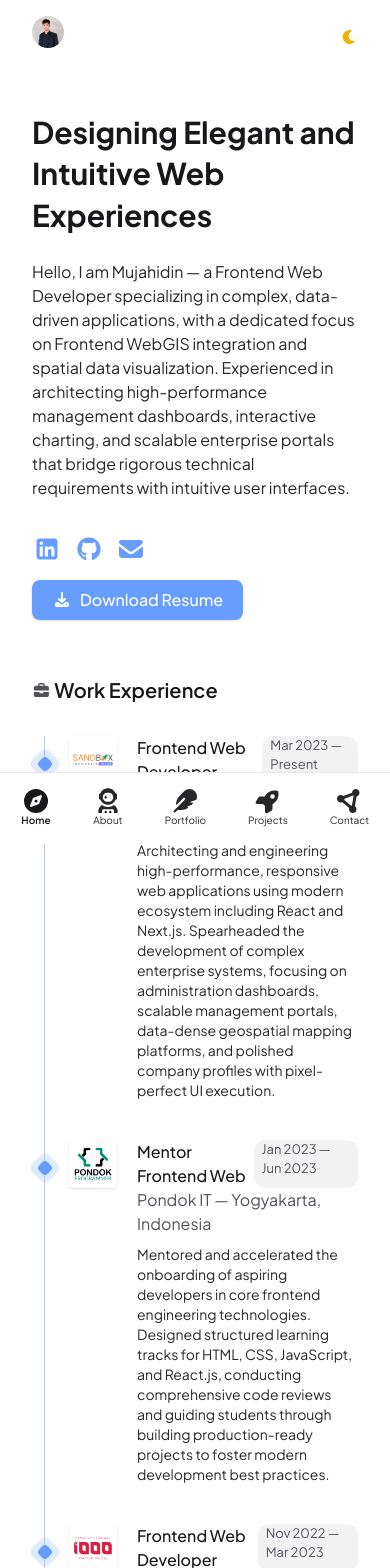
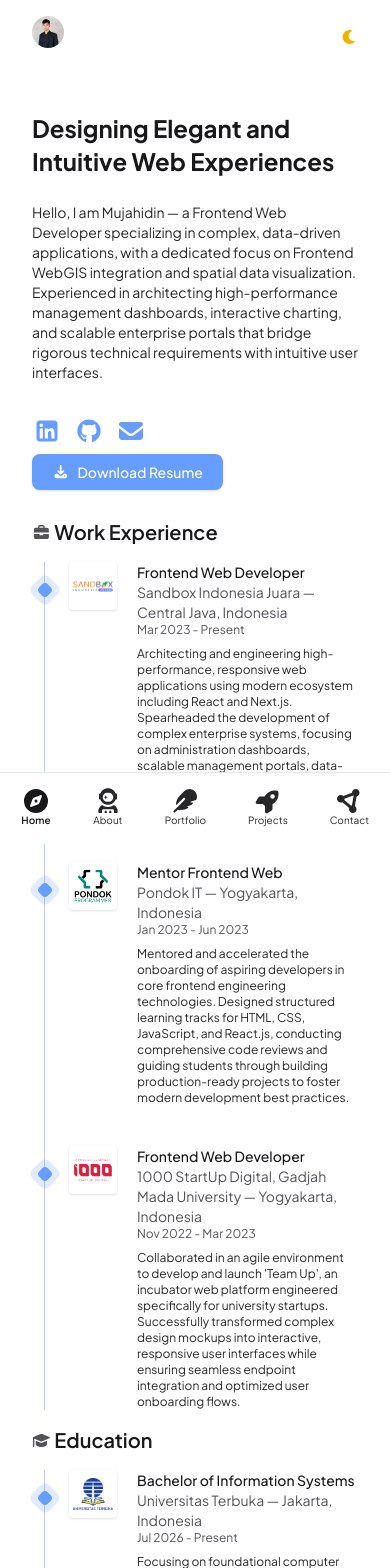
Before and after one commit to mujahidinnn/vue-portfolio, a Vue app: page / in a window 390 px wide. Shown: the top 1568 px of the page. Built offline with nearby package versions, Linux system fonts and the light colour scheme.

Commit message:
fix: adjust sizing

```diff
--- a/src/components/Card.vue
+++ b/src/components/Card.vue
@@ -35,11 +35,13 @@
 
       <div class="flex-1 flex flex-col">
         <h3
-          class="text-base md:text-xl font-semibold text-gray-900 dark:text-gray-100 leading-snug pr-3"
+          class="text-sm sm:text-base font-semibold text-gray-900 dark:text-gray-100 leading-snug pr-3"
         >
           {{ title }}
         </h3>
-        <p class="text-sm text-gray-600 dark:text-gray-400 mt-1 line-clamp-2">
+        <p
+          class="text-xs sm:text-sm text-gray-600 dark:text-gray-400 mt-1 line-clamp-2"
+        >
           {{ description }}
         </p>
       </div>
@@ -61,13 +63,13 @@
       >
         <button
           @click="closeModal"
-          class="absolute top-4 right-4 z-10 bg-white/80 dark:bg-black/50 w-8 h-8 rounded-full flex items-center justify-center text-gray-600 dark:text-gray-300 hover:scale-110 transition"
+          class="absolute top-4 right-4 z-10 bg-white/80 dark:bg-black/50 w-5 sm:w-8 h-5 sm:h-8 rounded-full flex items-center justify-center text-gray-600 dark:text-gray-300 cursor-pointer"
         >
           <FontAwesomeIcon :icon="['fas', 'xmark']" />
         </button>
 
         <div
-          class="w-full h-64 sm:h-80 bg-gray-50 dark:bg-gray-800 relative group/slider border-b border-gray-200 dark:border-gray-700"
+          class="w-full h-39 sm:h-80 bg-gray-50 dark:bg-gray-800 relative group/slider border-b border-gray-200 dark:border-gray-700"
         >
           <div class="w-full h-full flex items-center justify-center relative">
             <div
@@ -119,13 +121,17 @@
           </template>
         </div>
 
-        <div class="p-6 overflow-y-auto space-y-6 custom-scrollbar">
+        <div
+          class="p-4 sm:p-6 overflow-y-auto space-y-4 sm:space-y-6 custom-scrollbar"
+        >
           <div>
-            <h2 class="text-2xl font-bold text-gray-900 dark:text-gray-100">
+            <h2
+              class="text-base sm:text-xl font-bold text-gray-900 dark:text-gray-100"
+            >
               {{ title }}
             </h2>
             <p
-              class="text-sm sm:text-base text-gray-700 dark:text-gray-300 leading-relaxed mt-2"
+              class="text-xs sm:text-sm text-gray-700 dark:text-gray-300 leading-relaxed mt-2"
             >
               {{ description }}
             </p>
@@ -133,7 +139,7 @@
 
           <div v-if="tech && tech.length">
             <h3
-              class="text-xs font-bold text-primary dark:text-primary-dark uppercase tracking-widest mb-3"
+              class="text-[10px] sm:text-xs font-bold text-primary dark:text-primary-dark uppercase tracking-widest mb-3"
             >
               Tech Stack
             </h3>
@@ -141,7 +147,7 @@
               <span
                 v-for="item in tech"
                 :key="item"
-                class="px-3 py-1 text-xs rounded-full bg-primary/10 text-primary dark:bg-primary-dark/20 dark:text-primary-dark font-medium border border-primary/10"
+                class="px-1.5 sm:px-3 py-[2px] sm:py-1 text-[10px] sm:text-xs rounded-full bg-primary/10 text-primary dark:bg-primary-dark/20 dark:text-primary-dark font-medium border border-primary/10"
               >
                 {{ item }}
               </span>
@@ -150,7 +156,7 @@
 
           <div v-if="links && links.length">
             <h3
-              class="text-xs font-bold text-primary dark:text-primary-dark uppercase tracking-widest mb-3"
+              class="text-[10px] sm:text-xs font-bold text-primary dark:text-primary-dark uppercase tracking-widest mb-3"
             >
               Project Links
             </h3>
@@ -160,11 +166,13 @@
                 :key="i"
                 :href="item.link"
                 target="_blank"
-                class="flex items-center gap-2 text-sm text-primary dark:text-primary-dark hover:underline group"
+                class="flex items-center gap-2 text-xs sm:text-sm text-primary dark:text-primary-dark hover:underline group"
               >
-                <FontAwesomeIcon :icon="['fas', 'link']" class="text-xs" />
+                <FontAwesomeIcon :icon="['fas', 'link']" />
                 <span>{{ cleanLink(item.link) }}</span>
-                <span v-if="item.desc" class="text-gray-400 text-xs italic"
+                <span
+                  v-if="item.desc"
+                  class="text-gray-400 text-[10px] sm:text-xs italic"
                   >- {{ item.desc }}</span
                 >
               </a>
@@ -173,12 +181,12 @@
 
           <div v-if="story">
             <h3
-              class="text-xs font-bold text-primary dark:text-primary-dark uppercase tracking-widest mb-3"
+              class="text-[10px] sm:text-xs font-bold text-primary dark:text-primary-dark uppercase tracking-widest mb-3"
             >
               The Story
             </h3>
             <p
-              class="text-sm text-gray-700 dark:text-gray-300 leading-relaxed italic border-l-4 border-primary-dark/20 pl-4"
+              class="text-xs sm:text-sm text-gray-700 dark:text-gray-300 leading-relaxed border-l-4 border-primary-dark/20 pl-4"
             >
               {{ story }}
             </p>
--- a/src/components/Footer.vue
+++ b/src/components/Footer.vue
@@ -16,11 +16,11 @@
 
       <!-- Quick Links -->
       <div>
-        <h3 class="text-sm font-bold uppercase tracking-wide mb-3">
+        <h3 class="text-xs sm:text-sm font-bold uppercase tracking-wide mb-3">
           Quick Links
         </h3>
 
-        <ul class="space-y-2 text-sm">
+        <ul class="space-y-2 text-xs sm:text-sm">
           <li>
             <a
               href="#home"
@@ -97,8 +97,10 @@
 
       <!-- Social -->
       <div>
-        <h3 class="text-sm font-bold uppercase tracking-wide mb-3">Connect</h3>
-        <div class="flex flex-col gap-3">
+        <h3 class="text-xs sm:text-sm font-bold uppercase tracking-wide mb-3">
+          Connect
+        </h3>
+        <div class="text-xs sm:text-sm flex flex-col gap-3">
           <a
             href="https://www.linkedin.com/in/mujahidin18"
             target="_blank"
@@ -107,7 +109,7 @@
             aria-label="Visit my LinkedIn profile"
           >
             <FontAwesomeIcon :icon="['fab', 'linkedin']" />
-            <p class="text-sm">LinkedIn</p>
+            <p>LinkedIn</p>
           </a>
           <a
             href="https://github.com/mujahidinnn"
@@ -117,7 +119,7 @@
             aria-label="Visit my GitHub profile"
           >
             <FontAwesomeIcon :icon="['fab', 'github']" />
-            <p class="text-sm">Github</p>
+            <p>Github</p>
           </a>
           <a
             href="mailto:mujahidin28394@gmail.com"
@@ -125,7 +127,7 @@
             aria-label="Send me an email"
           >
             <FontAwesomeIcon :icon="['fas', 'envelope']" />
-            <p class="text-sm">Gmail</p>
+            <p>Gmail</p>
           </a>
         </div>
       </div>
--- a/src/components/TimeLine.vue
+++ b/src/components/TimeLine.vue
@@ -25,18 +25,29 @@
 
         <div>
           <div class="flex justify-between">
-            <h4 class="text-primary dark:text-primary-dark font-medium">
+            <h4
+              class="text-primary dark:text-primary-dark font-medium text-sm sm:text-base"
+            >
               {{ item.name }}
             </h4>
             <span
-              class="text-secondary-2 dark:text-secondary-dark-2 text-[13px] bg-secondary-dark/30 dark:bg-secondary/40 rounded-xl px-2"
+              class="hidden sm:block text-secondary-2 dark:text-secondary-dark-2 text-[11px] sm:text-[13px] bg-secondary-dark/30 dark:bg-secondary/40 rounded-xl px-2 pt-[2px]"
               >{{ item.period }}</span
             >
           </div>
-          <p class="text-secondary-2 dark:text-secondary-dark-2">
+          <p
+            class="text-secondary-2 dark:text-secondary-dark-2 text-sm sm:text-base"
+          >
             {{ item.subname }}
           </p>
-          <p class="text-secondary dark:text-secondary-dark text-sm mt-2">
+          <span
+            class="block sm:hidden text-secondary-2 dark:text-secondary-dark-2 text-xs"
+            >{{ item.period }}</span
+          >
+
+          <p
+            class="text-secondary dark:text-secondary-dark text-xs sm:text-sm mt-2"
+          >
             {{ item.description }}
           </p>
         </div>
--- a/src/data/educations.json
+++ b/src/data/educations.json
@@ -3,24 +3,24 @@
     "image": "/education/UT.png",
     "alt": "Universitas Terbuka",
     "name": "Bachelor of Information Systems",
-    "institution": "Universitas Terbuka — Jakarta, Indonesia",
-    "period": "Jul 2026 — Present",
+    "subname": "Universitas Terbuka — Jakarta, Indonesia",
+    "period": "Jul 2026 - Present",
     "description": "Focusing on foundational computer science, software engineering principles, and data architecture while balancing academic theory with advanced development practices. Cultivated exceptional self-driven learning capabilities and structured time-management disciplines to effectively bridge rigorous academic methodologies with scalable, real-world software engineering solutions."
   },
   {
     "image": "/education/PIT.png",
     "alt": "Pondok IT",
     "name": "Web Engineering Program",
-    "institution": "Pondok IT — Yogyakarta, Indonesia",
-    "period": "Nov 2022 — Dec 2024",
+    "subname": "Pondok IT — Yogyakarta, Indonesia",
+    "period": "Nov 2022 - Dec 2024",
     "description": "Completed an intensive web engineering program combined with professional character building and personal development tracks. Actively engaged in high-pressure modern development simulations to foster leadership, accountability, and strong communication skills within collaborative software engineering teams, ensuring absolute readiness for standard industry workflows."
   },
   {
     "image": "/education/PIN.png",
     "alt": "PPTQ Imam An Nawawi",
     "name": "Islamic Studies",
-    "institution": "PPTQ Imam An Nawawi — Tegal, Indonesia",
-    "period": "Jul 2017 — Jun 2021",
+    "subname": "PPTQ Imam An Nawawi — Tegal, Indonesia",
+    "period": "Jul 2017 - Jun 2021",
     "description": "Completed high school equivalent education that balanced a rigorous national academic curriculum with intensive Islamic boarding school disciplines. Cultivated strong analytical thinking, structured time-management habits, and exceptional resilience through a highly disciplined community environment, while developing robust critical thinking and collaborative problem-solving skills."
   }
 ]
--- a/src/data/work-experiences.json
+++ b/src/data/work-experiences.json
@@ -4,7 +4,7 @@
     "alt": "Sandbox Indonesia Juara",
     "name": "Frontend Web Developer",
     "subname": "Sandbox Indonesia Juara — Central Java, Indonesia",
-    "period": "Mar 2023 — Present",
+    "period": "Mar 2023 - Present",
     "description": "Architecting and engineering high-performance, responsive web applications using modern ecosystem including React and Next.js. Spearheaded the development of complex enterprise systems, focusing on administration dashboards, scalable management portals, data-dense geospatial mapping platforms, and polished company profiles with pixel-perfect UI execution."
   },
   {
@@ -12,7 +12,7 @@
     "alt": "Pondok Programmer",
     "name": "Mentor Frontend Web",
     "subname": "Pondok IT — Yogyakarta, Indonesia",
-    "period": "Jan 2023 — Jun 2023",
+    "period": "Jan 2023 - Jun 2023",
     "description": "Mentored and accelerated the onboarding of aspiring developers in core frontend engineering technologies. Designed structured learning tracks for HTML, CSS, JavaScript, and React.js, conducting comprehensive code reviews and guiding students through building production-ready projects to foster modern development best practices."
   },
   {
@@ -20,7 +20,7 @@
     "alt": "1000 StartUp Digital",
     "name": "Frontend Web Developer",
     "subname": "1000 StartUp Digital, Gadjah Mada University — Yogyakarta, Indonesia",
-    "period": "Nov 2022 — Mar 2023",
+    "period": "Nov 2022 - Mar 2023",
     "description": "Collaborated in an agile environment to develop and launch 'Team Up', an incubator web platform engineered specifically for university startups. Successfully transformed complex design mockups into interactive, responsive user interfaces while ensuring seamless endpoint integration and optimized user onboarding flows."
   }
 ]
--- a/src/pages/About.vue
+++ b/src/pages/About.vue
@@ -16,7 +16,7 @@
       </h2>
 
       <p
-        class="text-secondary dark:text-secondary-dark text-sm sm:text-base leading-relaxed mb-3"
+        class="text-secondary dark:text-secondary-dark text-xs sm:text-base leading-relaxed mb-3"
       >
         I’m a front-end developer with over 3 years of experience building
         clean, responsive, and user-focused web applications. I combine
@@ -25,7 +25,7 @@
       </p>
 
       <p
-        class="text-secondary dark:text-secondary-dark text-sm sm:text-base leading-relaxed mb-3"
+        class="text-secondary dark:text-secondary-dark text-xs sm:text-base leading-relaxed mb-3"
       >
         Beyond coding, I enjoy coffee — especially when it’s mixed with palm
         sugar, my absolute favorite. I’m also a fan of mie ayam, and I really
@@ -36,7 +36,7 @@
       </p>
 
       <p
-        class="text-secondary dark:text-secondary-dark text-sm sm:text-base leading-relaxed mb-3"
+        class="text-secondary dark:text-secondary-dark text-xs sm:text-base leading-relaxed mb-3"
       >
         I love traveling — not only the destinations, but the journey itself.
         Every trip is filled with small, unforgettable moments that turn into
@@ -46,7 +46,7 @@
       </p>
 
       <p
-        class="text-secondary dark:text-secondary-dark text-sm sm:text-base leading-relaxed mb-3"
+        class="text-secondary dark:text-secondary-dark text-xs sm:text-base leading-relaxed mb-3"
       >
         Fashion is another part of my life I deeply enjoy. I love exploring
         different outfits, mix and match styles, and experimenting with themes.
@@ -55,7 +55,7 @@
       </p>
 
       <p
-        class="text-secondary dark:text-secondary-dark text-sm sm:text-base leading-relaxed"
+        class="text-secondary dark:text-secondary-dark text-xs sm:text-base leading-relaxed"
       >
         At the core, I’m someone who finds beauty in simplicity. Whether it’s a
         cup of coffee, a walk at sunset, or a moment of laughter with friends, I
@@ -75,7 +75,9 @@
       ref="usesSection"
       class="my-10 py-6 text-secondary dark:text-secondary-dark border-t border-gray-200 dark:border-gray-700"
     >
-      <p class="text-lg font-semibold mb-2 text-primary dark:text-primary-dark">
+      <p
+        class="text-base sm:text-lg font-semibold mb-2 text-primary dark:text-primary-dark"
+      >
         <FontAwesomeIcon
           :icon="['fas', 'laptop-code']"
           size="xs"
@@ -83,12 +85,14 @@
         />
         Uses & Tools
       </p>
-      <p class="text-sm sm:text-base mb-2">
+      <p class="text-xs sm:text-base mb-2">
         From client projects to personal experiments, I rely on a set of
         technologies and tools that help me work faster, stay organized, and
         keep the creative flow alive.
       </p>
-      <p class="mb-6">Here are the main stacks I often use in development:</p>
+      <p class="mb-6 text-xs sm:text-base">
+        Here are the main stacks I often use in development:
+      </p>
 
       <div class="grid grid-cols-4 sm:grid-cols-3 md:grid-cols-4 gap-6">
         <div
--- a/src/pages/Contact.vue
+++ b/src/pages/Contact.vue
@@ -2,7 +2,7 @@
   <section id="contact" class="py-20 max-w-2xl mx-auto text-center px-4">
     <!-- Title -->
     <h2
-      class="text-2xl sm:text-4xl font-bold text-primary dark:text-primary-dark mb-4"
+      class="text-xl sm:text-3xl font-bold text-primary dark:text-primary-dark mb-4"
     >
       Let’s Connect 🤝
     </h2>
@@ -17,7 +17,7 @@
 
     <!-- Social Links -->
     <div
-      class="flex justify-center gap-6 flex-wrap text-primary dark:text-primary-dark text-lg mb-8"
+      class="flex justify-center gap-4 sm:gap-6 flex-wrap text-primary dark:text-primary-dark mb-8"
     >
       <a
         href="https://www.linkedin.com/in/mujahidin18"
--- a/src/pages/Home.vue
+++ b/src/pages/Home.vue
@@ -19,7 +19,7 @@
         }"
       />
       <h2
-        class="text-3xl sm:text-4xl md:text-5xl lg:text-6xl font-bold text-primary dark:text-primary-dark mb-6 leading-snug"
+        class="text-2xl sm:text-3xl md:text-4xl lg:text-5xl font-bold text-primary dark:text-primary-dark mb-6 leading-snug"
       >
         Designing Elegant and <br />
         Intuitive Web Experiences
@@ -27,7 +27,7 @@
     </div>
 
     <p
-      class="text-secondary dark:text-secondary-dark max-w-2xl text-base sm:text-lg mb-8"
+      class="text-secondary dark:text-secondary-dark max-w-2xl text-sm sm:text-base mb-8"
     >
       Hello, I am Mujahidin — a Frontend Web Developer specializing in complex,
       data-driven applications, with a dedicated focus on Frontend WebGIS
@@ -73,7 +73,7 @@
     <a
       href="/me.pdf"
       download
-      class="inline-flex items-center gap-2 mt-4 mb-6 h-max w-max bg-accent dark:bg-accent-dark text-white font-medium px-5 py-2 rounded-lg shadow-sm transition-all hover:opacity-80 hover:shadow-md"
+      class="inline-flex items-center gap-2 mt-2 sm:mt-4 mb-3 sm:mb-6 h-max w-max bg-accent dark:bg-accent-dark text-white text-sm sm:text-base font-medium px-5 py-2 rounded-lg shadow-sm transition-all hover:opacity-80 hover:shadow-md"
     >
       <FontAwesomeIcon :icon="['fas', 'download']" />
       <span>Download Resume</span>
@@ -82,7 +82,7 @@
     <!-- Work Experience -->
     <h3
       id="work-experience"
-      class="text-xl sm:text-2xl font-semibold text-primary dark:text-primary-dark my-8"
+      class="text-xl sm:text-2xl font-semibold text-primary dark:text-primary-dark my-4 sm:my-8"
     >
       <FontAwesomeIcon
         :icon="['fas', 'briefcase']"
@@ -96,7 +96,7 @@
     <!-- Education -->
     <h3
       id="education"
-      class="text-xl sm:text-2xl font-semibold text-primary dark:text-primary-dark my-8"
+      class="text-xl sm:text-2xl font-semibold text-primary dark:text-primary-dark my-4 sm:my-8"
     >
       <FontAwesomeIcon
         :icon="['fas', 'graduation-cap']"
```
